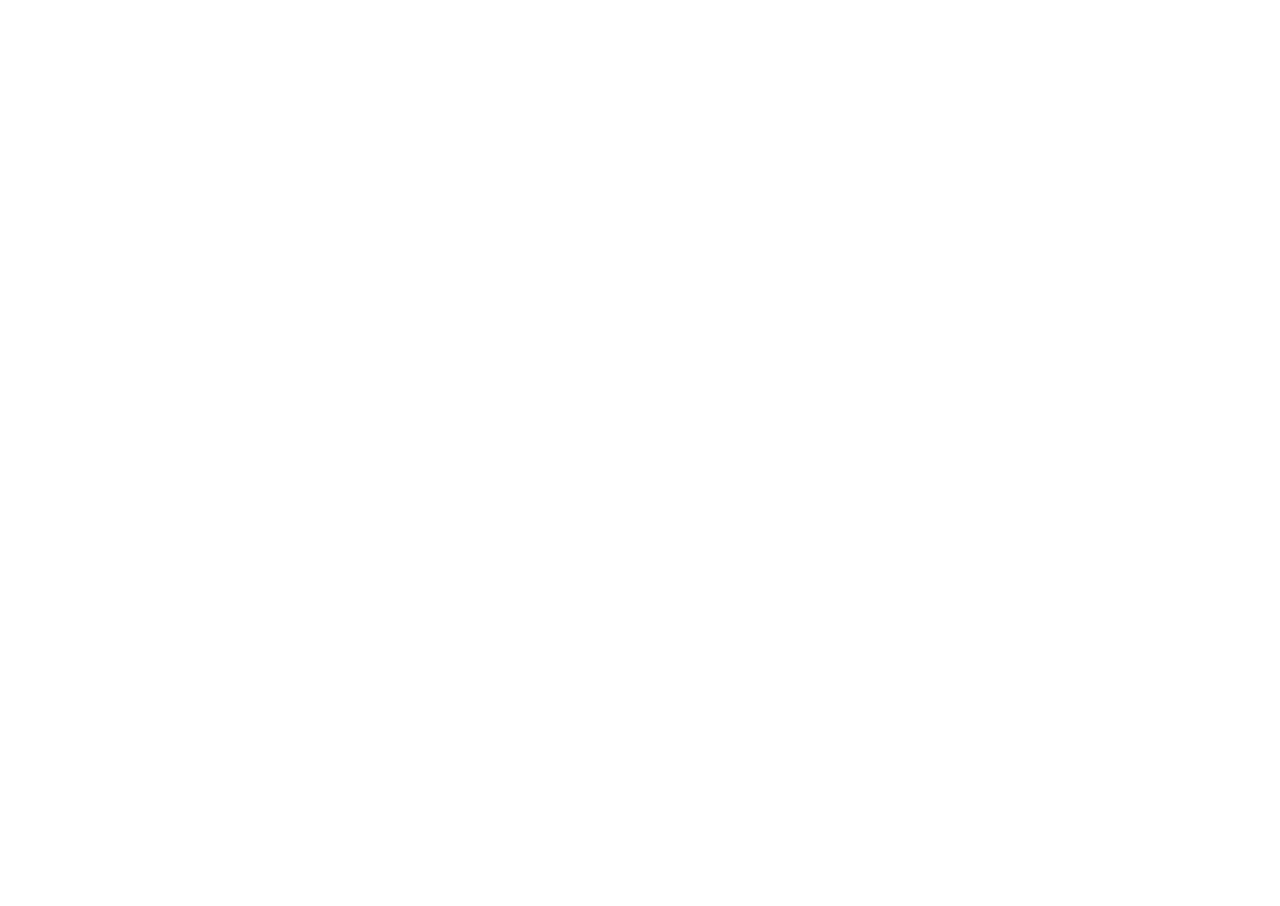
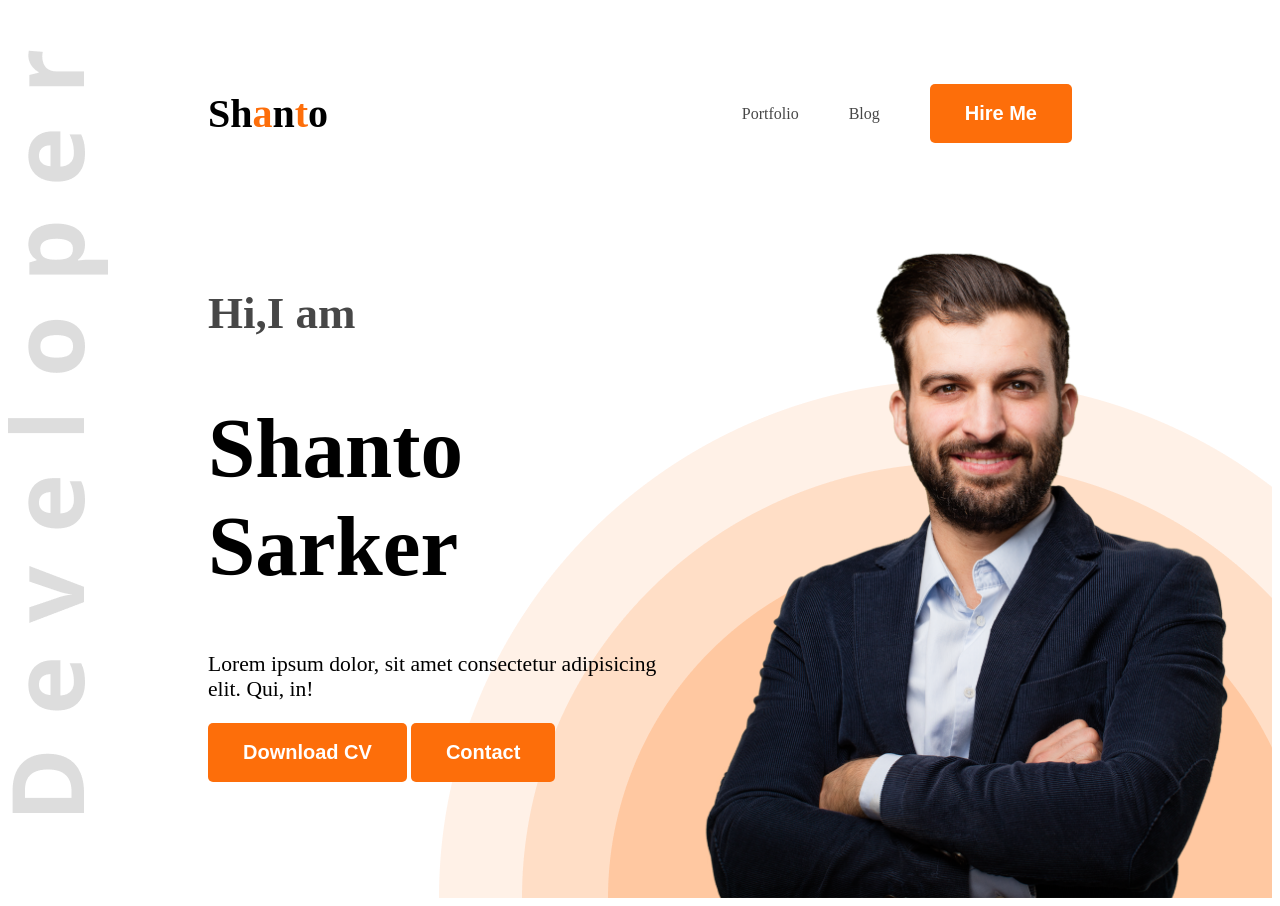
Before and after one commit to beingshanto100/portfolio-web, a plain HTML site: page index.html in a window 1280 px wide. Before the commit the page ends 800 px from the top, so only its background shows below. Drawn offline with Linux system fonts and the light colour scheme.

Commit message:
index.html

```diff
--- a/index.html
+++ b/index.html
@@ -4,9 +4,31 @@
     <meta charset="UTF-8">
     <meta name="viewport" content="width=device-width, initial-scale=1.0">
     <title>Web Developer Portfolio</title>
+    <link rel="preconnect" href="https://fonts.googleapis.com">
+<link rel="preconnect" href="https://fonts.gstatic.com" crossorigin>
+<link href="https://fonts.googleapis.com/css2?family=Open+Sans:ital,wght@0,300..800;1,300..800&display=swap" rel="stylesheet">
+    <link rel="stylesheet" href="styles.css/portfolio.css">
 </head>
-<body>
-    <header>
+<body class=".open-sans-norma">
+    <header class="header">
+        <nav>
+            <h3 class="nav-title">Sh<span class="text-primary">a</span>n<span class="text-primary">t</span>o</h3>
+            <ul>
+                <li><a class="dark-2">Portfolio</a></li>
+                <li><a class="dark-2">Blog</a></li>
+                <li><a><button class="btn-primary">Hire Me</button></a></li>
+            </ul>
+        </nav>
+        <div class="banner">
+            <div class="banner-content">
+                <h4 class="banner-greetings dark-2">Hi,I am</h4>
+                <h1 class="banner-title">Shanto Sarker</h1>
+                <p class="banner-description">Lorem ipsum dolor, sit amet consectetur adipisicing elit. Qui, in!</p>
+                <button class="btn-primary">Download CV</button>
+                <button class="btn-primary">Contact</button>
+            </div>
+            <img class="banner-profile-pic" src="images/hardy.png" alt="">
+        </div>
 
     </header>
     <main>
--- /dev/null
+++ b/styles.css/portfolio.css
@@ -0,0 +1,82 @@
+
+/* nav styles */
+
+.open-sans-normal> {
+  font-family: "Open Sans", sans-serif;
+  font-optical-sizing: auto;
+  font-weight: <weight>;
+  font-style: normal;
+  font-variation-settings:
+    "wdth" 100;
+}
+.text-primary{
+    color: #fd6e0a;
+}
+nav{
+    display:flex;
+    align-items: center;
+    justify-content: space-between;
+    margin: 50px 200px;
+
+}
+.nav-title{
+    font-weight: 800;
+    font-size: 40px;
+}
+nav ul li{
+    list-style: none;
+}
+nav li a{
+    text-decoration: none;
+    font-style: 20px;
+
+
+}
+.dark-2{
+    color: #474747;
+
+}
+nav ul{
+    display: flex;
+    gap: 50px;
+    align-items: center;
+
+
+}
+.btn-primary{
+    background-color: #fd6e0a;
+    font-weight: bold;
+    font-size: 20px;
+    color: white;
+    padding: 18px 35px;
+    border-radius: 5px;
+    border: none;
+}
+.banner-greetings{
+    font-size: 45px;
+    font-weight: 600;
+}
+.banner-title{
+    font-weight: bold;
+    font-size: 85px;
+}
+.banner-profile-pic{
+    width: 580px;
+
+}
+.banner{
+    display: flex;
+    justify-content: space-between;
+    margin: 0 35px 0 200px;
+}
+.banner-content{
+    max-width: 580px;
+}
+.header{
+    background-image: url(../images/developer.png),url(../images/header_bg.png);
+    background-repeat: no-repeat;
+    background-position: top left,bottom right;
+}
+.banner-description{
+    font-size: 1.35em;
+}
```
